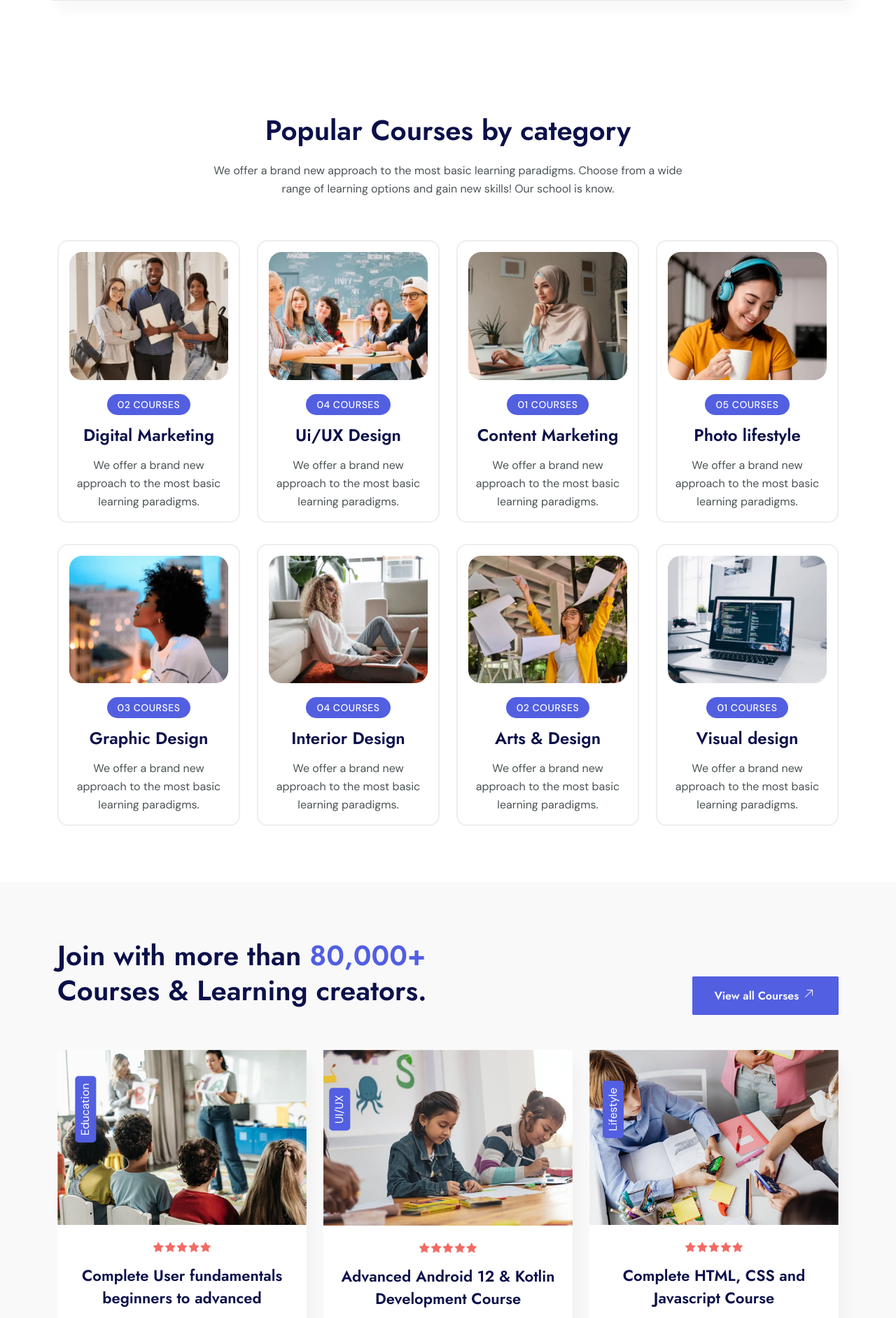
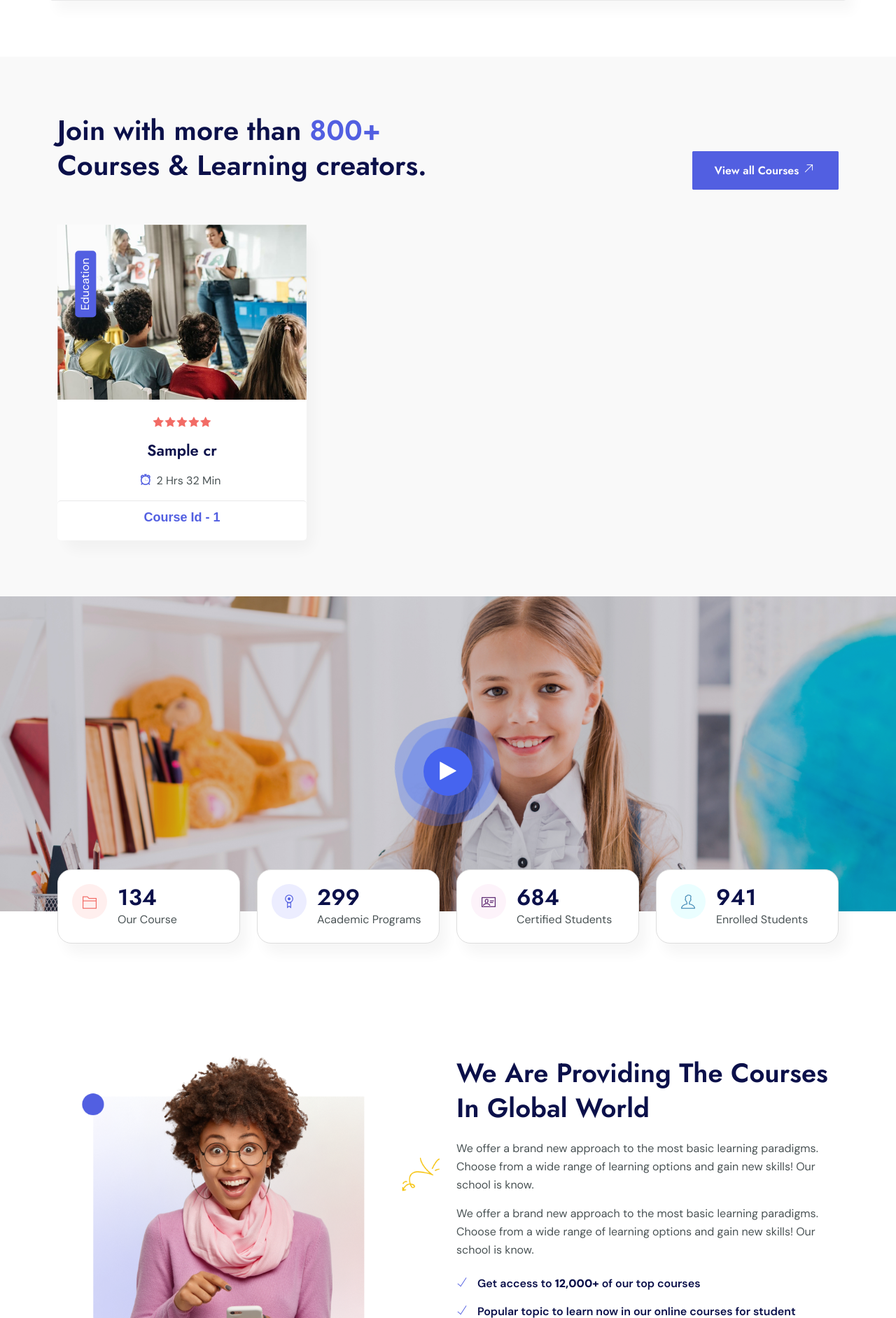
Before and after one commit to fatimaarzoo/College-Management-System-CMS, a FastAPI app: template templates/home/index2.html in a window 1280 px wide. Shown: the part 1159-3042 px from the top of the page at 70% size. Run offline with FastAPI, Linux system fonts and the light colour scheme; the template is opened without the code that fills it: most values are stand-ins (such as "Sample title", 1, 10 or a date in 2020); parts of the project's set-up code (start-up, migrations or seed data) failed here and were passed over; some libraries are stand-ins or nearby versions.

Commit message:
Revise course details and update links in index2.html
Updated course and instructor details, modified button links, and adjusted text content for clarity.

```diff
--- a/templates/home/index2.html
+++ b/templates/home/index2.html
@@ -13,13 +13,13 @@
 				  </div><!--- END COL -->
 				  <div class="col-lg-6 col-sm-12 col-xs-12">
 					<div class="hero-text2 ht_top">
-						<h1>Explore Our <span>14000+</span> Online courses for all</h1>
+						<h1>Explore Our <span>1000+</span> courses for all</h1>
 						<p>Lorem ipsum dolor sit amet, consectetur adipisicing elit, consectetur adipiscing elit tempor ut labore</p>
 					</div>
 					<div class="home_sb2">
 						<form action="#" class="banner_subs2">
-							<input type="text" class="form-control home_si2" placeholder="Search your course here" required="required">
-							<button type="button" class="subscribe__btn">Search <i class="fa fa-paper-plane-o"></i></button>
+							<!-- <input type="text" class="form-control home_si2" placeholder="Search your course here" required="required"> -->
+							<!-- <button type="button" class="subscribe__btn">Search <i class="fa fa-paper-plane-o"></i></button> -->
 						</form>
 					</div>
 					<div class="home_tag">
@@ -63,7 +63,7 @@
 		<!-- END COMPANY PARTNER LOGO -->
 
 		<!-- START CATEGORY TWO -->
-		<section class="category_two_area section-padding">
+		<!-- <section class="category_two_area section-padding">
 			<div class="container">
 				<div class="section-title text-center">
 					<h2>Popular Courses by category</h2>
@@ -77,66 +77,66 @@
 							<h4><a href="#">Digital Marketing</a></h4>
 							<p>We offer a brand new approach to the most basic learning paradigms.</p>
 						</div>
-					</div><!--- END COL -->
-					<div class="col-lg-3 col-sm-6 col-xs-12 wow fadeInUp" data-wow-duration="1s" data-wow-delay="0.1s" data-wow-offset="0">
+					</div>- END COL										 -->
+					<!-- <div class="col-lg-3 col-sm-6 col-xs-12 wow fadeInUp" data-wow-duration="1s" data-wow-delay="0.1s" data-wow-offset="0">
 						<div class="cat_list_two">
 							<img src="/assets/img/cat2.jpg" alt="" />
 							<span>04 Courses</span>
 							<h4><a href="#">Ui/UX Design</a></h4>
 							<p>We offer a brand new approach to the most basic learning paradigms.</p>
 						</div>
-					</div><!--- END COL -->
-					<div class="col-lg-3 col-sm-6 col-xs-12 wow fadeInUp" data-wow-duration="1s" data-wow-delay="0.1s" data-wow-offset="0">
+					</div> END COL -->
+					<!-- <div class="col-lg-3 col-sm-6 col-xs-12 wow fadeInUp" data-wow-duration="1s" data-wow-delay="0.1s" data-wow-offset="0">
 						<div class="cat_list_two">
 							<img src="/assets/img/cat3.jpg" alt="" />
 							<span>01 Courses</span>
 							<h4><a href="#">Content Marketing</a></h4>
 							<p>We offer a brand new approach to the most basic learning paradigms.</p>
 						</div>
-					</div><!--- END COL -->
-					<div class="col-lg-3 col-sm-6 col-xs-12 wow fadeInUp" data-wow-duration="1s" data-wow-delay="0.1s" data-wow-offset="0">
+					</div>- END COL										 -->
+					<!-- <div class="col-lg-3 col-sm-6 col-xs-12 wow fadeInUp" data-wow-duration="1s" data-wow-delay="0.1s" data-wow-offset="0">
 						<div class="cat_list_two">
 							<img src="/assets/img/cat4.jpg" alt="" />
 							<span>05 Courses</span>
 							<h4><a href="#">Photo lifestyle</a></h4>
 							<p>We offer a brand new approach to the most basic learning paradigms.</p>
 						</div>
-					</div><!--- END COL -->
-					<div class="col-lg-3 col-sm-6 col-xs-12 wow fadeInUp" data-wow-duration="1s" data-wow-delay="0.1s" data-wow-offset="0">
+					</div>- END COL										 -->
+					<!-- <div class="col-lg-3 col-sm-6 col-xs-12 wow fadeInUp" data-wow-duration="1s" data-wow-delay="0.1s" data-wow-offset="0">
 						<div class="cat_list_two">
 							<img src="/assets/img/cat5.jpg" alt="" />
 							<span>03 Courses</span>
 							<h4><a href="#">Graphic Design</a></h4>
 							<p>We offer a brand new approach to the most basic learning paradigms.</p>
 						</div>
-					</div><!--- END COL -->
-					<div class="col-lg-3 col-sm-6 col-xs-12 wow fadeInUp" data-wow-duration="1s" data-wow-delay="0.1s" data-wow-offset="0">
+					</div>- END COL										 -->
+					<!-- <div class="col-lg-3 col-sm-6 col-xs-12 wow fadeInUp" data-wow-duration="1s" data-wow-delay="0.1s" data-wow-offset="0">
 						<div class="cat_list_two">
 							<img src="/assets/img/cat6.jpg" alt="" />
 							<span>04 Courses</span>
 							<h4><a href="#">Interior Design</a></h4>
 							<p>We offer a brand new approach to the most basic learning paradigms.</p>
 						</div>
-					</div><!--- END COL -->
-					<div class="col-lg-3 col-sm-6 col-xs-12 wow fadeInUp" data-wow-duration="1s" data-wow-delay="0.1s" data-wow-offset="0">
+					</div>- END COL										 -->
+					<!-- <div class="col-lg-3 col-sm-6 col-xs-12 wow fadeInUp" data-wow-duration="1s" data-wow-delay="0.1s" data-wow-offset="0">
 						<div class="cat_list_two">
 							<img src="/assets/img/cat7.jpg" alt="" />
 							<span>02 Courses</span>
 							<h4><a href="#">Arts & Design</a></h4>
 							<p>We offer a brand new approach to the most basic learning paradigms.</p>
 						</div>
-					</div><!--- END COL -->
-					<div class="col-lg-3 col-sm-6 col-xs-12 wow fadeInUp" data-wow-duration="1s" data-wow-delay="0.1s" data-wow-offset="0">
+					</div>- END COL										 -->
+					<!-- <div class="col-lg-3 col-sm-6 col-xs-12 wow fadeInUp" data-wow-duration="1s" data-wow-delay="0.1s" data-wow-offset="0">
 						<div class="cat_list_two">
 							<img src="/assets/img/cat8.jpg" alt="" />
 							<span>01 Courses</span>
 							<h4><a href="#">Visual design</a></h4>
 							<p>We offer a brand new approach to the most basic learning paradigms.</p>
 						</div>
-					</div><!--- END COL -->
-				</div><!--- END ROW -->
-			</div><!--- END CONTAINER -->
-		</section>
+					</div>- END COL							   -->
+				<!-- </div>- END ROW -->
+			<!-- </div>- END CONTAINER -->
+		<!-- </section> -->
 		<!-- END CATEGORY TWO -->
 
 		<!-- START COURSE -->
@@ -145,16 +145,17 @@
 				<div class="row">
 					<div class="col-lg-8 col-sm-6 col-xs-12">
 						<div class="section-title">
-							<h2>Join with more than <b>80,000+ </b> <br />Courses & Learning creators.</h2>
+							<h2>Join with more than <b>800+ </b> <br />Courses & Learning creators.</h2>
 						</div>
 					</div><!--- END COL -->
 					<div class="col-lg-4 col-sm-6 col-xs-12">
 						<div class="cour_btn">
-							<a href="course.html" class="btn_one">View all Courses <i class="ti-arrow-top-right"></i></a>
+							<a href="cms\courses" class="btn_one">View all Courses <i class="ti-arrow-top-right"></i></a>
 						</div>
 					</div><!--- END COL -->
 				</div><!--- END ROW -->
 				<div class="row">
+					{% for crs in course[:6] %}
 					<div class="col-lg-4 col-sm-6 col-xs-12">
 						<div class="single_course">
 							<div class="single_c_img">
@@ -162,13 +163,14 @@
 								<span>Education</span>
 							</div>
 							<i class="fa fa-star"></i><i class="fa fa-star"></i><i class="fa fa-star"></i><i class="fa fa-star"></i><i class="fa fa-star"></i>
-							<h4><a href="course.html">Complete User fundamentals beginners to advanced</a></h4>
-							<p><span class="ti-book"> </span> 12 Course</p>
+							<h4><a href="/cms/courses/">{{crs.name}}</a></h4>
+							<!-- <p><span class="ti-book"> </span> 12 Course</p> -->
 							<p><span class="ti-alarm-clock"> </span>2 Hrs 32 Min</p>
-							<div class="price">Course Fee - 99$</div>
+							<div class="price">Course Id - {{crs.id}}</div>
 						</div>
 					</div><!-- END COL -->
-					<div class="col-lg-4 col-sm-6 col-xs-12">
+					{% endfor %}
+					<!-- <div class="col-lg-4 col-sm-6 col-xs-12">
 						<div class="single_course">
 							<div class="single_c_img">
 								<img src="/assets/img/course/2.png" class="img-fluid" alt="course-image" />
@@ -180,8 +182,8 @@
 							<p><span class="ti-alarm-clock"> </span>3 Hrs 32 Min</p>
 							<div class="price">Course Fee - 49$</div>
 						</div>
-					</div><!-- END COL -->
-					<div class="col-lg-4 col-sm-6 col-xs-12">
+					</div>END COL -->
+					<!-- <div class="col-lg-4 col-sm-6 col-xs-12">
 						<div class="single_course">
 							<div class="single_c_img">
 								<img src="/assets/img/course/3.png" class="img-fluid" alt="course-image" />
@@ -193,8 +195,8 @@
 							<p><span class="ti-alarm-clock"> </span>2 Hrs 32 Min</p>
 							<div class="price">Course Fee - Free</div>
 						</div>
-					</div><!-- END COL -->
-					<div class="col-lg-4 col-sm-6 col-xs-12">
+					</div>END COL -->
+					<!-- <div class="col-lg-4 col-sm-6 col-xs-12">
 						<div class="single_course">
 							<div class="single_c_img">
 								<img src="/assets/img/course/4.png" class="img-fluid" alt="course-image" />
@@ -206,8 +208,8 @@
 							<p><span class="ti-alarm-clock"> </span>2 Hrs 32 Min</p>
 							<div class="price">Course Fee - 59$</div>
 						</div>
-					</div><!-- END COL -->
-					<div class="col-lg-4 col-sm-6 col-xs-12">
+					</div>END COL -->
+					<!-- <div class="col-lg-4 col-sm-6 col-xs-12">
 						<div class="single_course">
 							<div class="single_c_img">
 								<img src="/assets/img/course/5.png" class="img-fluid" alt="course-image" />
@@ -219,8 +221,8 @@
 							<p><span class="ti-alarm-clock"> </span>2 Hrs 32 Min</p>
 							<div class="price">Course Fee - 79$</div>
 						</div>
-					</div><!-- END COL -->
-					<div class="col-lg-4 col-sm-6 col-xs-12">
+					</div>END COL -->
+					<!-- <div class="col-lg-4 col-sm-6 col-xs-12">
 						<div class="single_course">
 							<div class="single_c_img">
 								<img src="/assets/img/course/6.png" class="img-fluid" alt="course-image" />
@@ -232,7 +234,7 @@
 							<p><span class="ti-alarm-clock"> </span>2 Hrs 32 Min</p>
 							<div class="price">Course Fee - 39$</div>
 						</div>
-					</div><!-- END COL -->
+					</div> END COL -->
 				</div><!--- END ROW -->
 			</div><!--- END CONTAINER -->
 		</section>
@@ -260,7 +262,7 @@
 						<div class="single-counter">
 							<span class="ti-folder sc_one"></span>
 							<h2 class="counter-num">134</h2>
-							<p>Our Online Course</p>
+							<p>Our Course</p>
 						</div>
 					</div>
 					<div class="col-lg-3 col-sm-6 col-xs-12">
@@ -300,7 +302,7 @@
 					</div><!--- END COL -->
 					<div class="col-lg-6 col-sm-12 col-xs-12 wow fadeInUp" data-wow-duration="1s" data-wow-delay="0.1s" data-wow-offset="0">
 						<div class="ab_content">
-							<h2>We Are Providing The Online Course In Global World</h2>
+							<h2>We Are Providing The Courses In Global World</h2>
 							<p>We offer a brand new approach to the most basic learning paradigms. Choose from a wide range of learning options and gain new skills! Our school is know.</p>
 							<p>We offer a brand new approach to the most basic learning paradigms. Choose from a wide range of learning options and gain new skills! Our school is know.</p>
 							<ul>
@@ -324,10 +326,12 @@
 					<p>We offer a brand new approach to the most basic learning paradigms. Choose from a wide range of learning options and gain new skills! Our school is know.</p>
 				</div>
 				<div class="row">
+					{% for tea in teacher[:4] %}
 					<div class="col-lg-3 col-sm-6 col-xs-12 wow fadeInUp" data-wow-duration="1s" data-wow-delay="0.1s" data-wow-offset="0">
 						<div class="our-team">
 							<div class="team-content">
-								<a href="#"><img src="/assets/img/team/team1.jpg" alt=""></a>
+
+								<a href="/cms/tea/{id}"><img src="/assets/img/team/team1.jpg" alt=""></a>
 								<ul class="social-links">
 									<li><a href="#"><i class="fa-solid fa-x"></i></a></li>
 									<li><a href="#"><i class="fa-brands fa-facebook-f"></i></a></li>
@@ -335,16 +339,19 @@
 								</ul>
 							</div>
 							<div class="team-prof">
-								<h3>Bilkis Vabi</h3>
-								<span>Web designer</span>
+								<h3>{{tea.name}}</h3>
+								<span>{{tea.subject}}</span>
 							</div>
 							<div class="sth_det2">
-								<span class="ti-file"> <u>04 Course</u></span>
-								<span class="ti-user"> <u>27 Student</u></span>
+								<span class="ti-file"> <u>{{tea.tea_courses | length }} Course</u></span> <!-- have to probably send api and retrieve -->
+								<!-- {% for crs in course %}
+								<span class="ti-user"> <u> Student</u></span>
+								{% endfor %} -->
 							</div>
 						</div>
 					</div><!--- END COL -->
-					<div class="col-lg-3 col-sm-6 col-xs-12 wow fadeInUp" data-wow-duration="1s" data-wow-delay="0.1s" data-wow-offset="0">
+					{% endfor %}
+					<!-- <div class="col-lg-3 col-sm-6 col-xs-12 wow fadeInUp" data-wow-duration="1s" data-wow-delay="0.1s" data-wow-offset="0">
 						<div class="our-team">
 							<div class="team-content">
 								<a href="#"><img src="/assets/img/team/team2.jpg" alt=""></a>
@@ -363,8 +370,8 @@
 								<span class="ti-user"> <u>41 Student</u></span>
 							</div>
 						</div>
-					</div><!--- END COL -->
-					<div class="col-lg-3 col-sm-6 col-xs-12 wow fadeInUp" data-wow-duration="1s" data-wow-delay="0.1s" data-wow-offset="0">
+					</div> END COL -->
+					<!-- <div class="col-lg-3 col-sm-6 col-xs-12 wow fadeInUp" data-wow-duration="1s" data-wow-delay="0.1s" data-wow-offset="0">
 						<div class="our-team">
 							<div class="team-content">
 								<a href="#"><img src="/assets/img/team/team3.jpg" alt=""></a>
@@ -383,8 +390,8 @@
 								<span class="ti-user"> <u>31 Student</u></span>
 							</div>
 						</div>
-					</div><!--- END COL -->
-					<div class="col-lg-3 col-sm-6 col-xs-12 wow fadeInUp" data-wow-duration="1s" data-wow-delay="0.1s" data-wow-offset="0">
+					</div> END COL -->
+					<!-- <div class="col-lg-3 col-sm-6 col-xs-12 wow fadeInUp" data-wow-duration="1s" data-wow-delay="0.1s" data-wow-offset="0">
 						<div class="our-team">
 							<div class="team-content">
 								<a href="#"><img src="/assets/img/team/team4.jpg" alt=""></a>
@@ -403,7 +410,7 @@
 								<span class="ti-user"> <u>24 Student</u></span>
 							</div>
 						</div>
-					</div><!--- END COL -->
+					</div> END COL -->
 				</div><!--- END ROW -->
 			</div><!--- END CONTAINER -->
 		</section>
@@ -419,7 +426,7 @@
 							<h4>Build Your Career</h4>
 							<h1>Become an Instructor</h1>
 							<p>Learn at your own pace, move the between multiple courses. </p>
-							<a class="btn_one" href="#">Apply now <i class="ti-arrow-top-right"></i></a>
+							<a class="btn_one" href="/cms/accounts/login/">Apply now <i class="ti-arrow-top-right"></i></a>
 						</div>
 					</div>
 				</div><!--- END COL -->
@@ -429,7 +436,7 @@
 							<h4>Build Your Career</h4>
 							<h1>Get Free Courses</h1>
 							<p>Learn at your own pace, move the between multiple courses. </p>
-							<a class="btn_one" href="#">Contact now <i class="ti-arrow-top-right"></i></a>
+							<a class="btn_one" href="/cms/courses/">See now <i class="ti-arrow-top-right"></i></a>
 						</div>
 					</div>
 				</div><!--- END COL -->
@@ -442,7 +449,7 @@
 		<section class="testi_area section-padding">
 			<div class="container">
 				<div class="section-title">
-					<h2>What Student’s Say To Do <br />Their Online Course</h2>
+					<h2>What Recognition Do <br />Our University Recieve</h2>
 				</div>
 				<div class="row">
 					<div class="col-lg-12 col-sm-12 col-xs-12">
@@ -538,43 +545,59 @@
 		<section id="blog" class="blog_area section-padding">
 			<div class="container">
 				<div class="section-title text-center">
-					<h2>Latest Blog & news</h2>
-					<p>We offer a brand new approach to the most basic learning paradigms. Choose from a wide range of learning options and gain new skills! Our school is know.</p>
+					<h2>Latest Notice & news</h2>
+					<!-- <p>We offer a brand new approach to the most basic learning paradigms. Choose from a wide range of learning options and gain new skills! Our school is know.</p> -->
 				</div>
 				<div class="row">
 					<div class="col-lg-4 col-sm-4 col-xs-12 wow fadeInUp" data-wow-duration="1s" data-wow-delay="0.1s" data-wow-offset="0">
 						<div class="single_blog">
-							<img src="/assets/img/blog/1.jpg" class="img-fluid" alt="image" />
+							<!-- <img src="/assets/img/blog/1.jpg" class="img-fluid" alt="image" /> -->
 							<div class="content_box">
-								<span>May 10, 2024 | <a href="blog.html">Education</a></span>
-								<h2><a href="blog.html">Professional Mobile Painting and Sculpting</a></h2>
-								<a class="btn_one" href="blog.html">Read More <i class="ti-arrow-top-right"></i></a>
+								<!-- <span>May 10, 2024 | <a href="blog.html">Education</a></span> -->
+								<h2><a href="#">Event Notice</a></h2>
+																<span>May 18, 2024 | <a href="#"></a>a brand new approach to the most basic learning paradigms</span>
+								<span>May 18, 2024 | <a href="#"></a>a brand new approach to the most basic learning paradigms</span>
+								<span>May 18, 2024 | <a href="#"></a>a brand new approach to the most basic learning paradigms</span>
+								<span>May 18, 2024 | <a href="#"></a>a brand new approach to the most basic learning paradigms</span>
+								<br><br>
+								<a class="btn_one" href="#">Read More <i class="ti-arrow-top-right"></i></a>
 							</div>
 						</div>
 					</div><!-- END COL-->
 					<div class="col-lg-4 col-sm-4 col-xs-12 wow fadeInUp" data-wow-duration="1s" data-wow-delay="0.1s" data-wow-offset="0">
 						<div class="single_blog">
-							<img src="/assets/img/blog/2.jpg" class="img-fluid" alt="image" />
+							<!-- <img src="/assets/img/blog/2.jpg" class="img-fluid" alt="image" /> -->
 							<div class="content_box">
-								<span>May 16, 2024 | <a href="blog.html">Education</a></span>
-								<h2><a href="blog.html">Professional Ceramic Moulding for Beginner</a></h2>
-								<a class="btn_one" href="blog.html">Read More <i class="ti-arrow-top-right"></i></a>
+								<!-- <span>May 16, 2024 | <a href="blog.html">Education</a></span> -->
+								<h2><a href="#">Admission Notice</a></h2>
+																<span>May 18, 2024 | <a href="#"></a>a brand new approach to the most basic learning paradigms</span>
+								<span>May 18, 2024 | <a href="#"></a>a brand new approach to the most basic learning paradigms</span>
+								<span>May 18, 2024 | <a href="#"></a>a brand new approach to the most basic learning paradigms</span>
+								<span>May 18, 2024 | <a href="#"></a>a brand new approach to the most basic learning paradigms</span>
+								<br><br>
+								<a class="btn_one" href="#">Read More <i class="ti-arrow-top-right"></i></a>
 							</div>
 						</div>
 					</div><!-- END COL-->
 					<div class="col-lg-4 col-sm-4 col-xs-12 wow fadeInUp" data-wow-duration="1s" data-wow-delay="0.3s" data-wow-offset="0">
 						<div class="single_blog">
-							<img src="/assets/img/blog/3.jpg" class="img-fluid" alt="image" />
+							<!-- <img src="/assets/img/blog/3.jpg" class="img-fluid" alt="image" /> -->
 							<div class="content_box">
-								<span>May 18, 2024 | <a href="blog.html">Programing</a></span>
-								<h2><a href="blog.html">Education Is About Create Leaders For Tomorrow </a></h2>
-								<a class="btn_one" href="blog.html">Read More <i class="ti-arrow-top-right"></i></a>
+
+								<h2><a href="blog.html">Examnation Notice </a></h2>
+								<span>May 18, 2024 | <a href="#"></a>a brand new approach to the most basic learning paradigms</span>
+								<span>May 18, 2024 | <a href="#"></a>a brand new approach to the most basic learning paradigms</span>
+								<span>May 18, 2024 | <a href="#"></a>a brand new approach to the most basic learning paradigms</span>
+								<span>May 18, 2024 | <a href="#"></a>a brand new approach to the most basic learning paradigms</span>
+								<br><br>
+
+								<a class="btn_one" href="#">Read More <i class="ti-arrow-top-right"></i></a>
 							</div>
 						</div>
 					</div><!-- END COL-->
 				</div><!-- / END ROW -->
 			</div><!-- END CONTAINER  -->
 		</section>
-		<!-- END BLOG -->
-
+		<!-- END BLOG	 -->
+		 -->
 {% endblock %}
```
